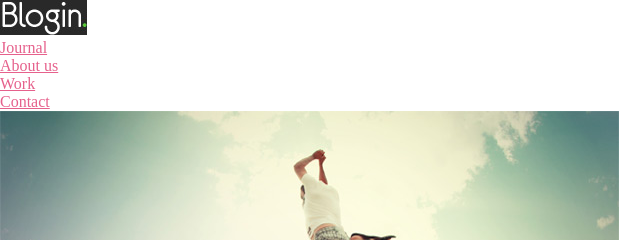
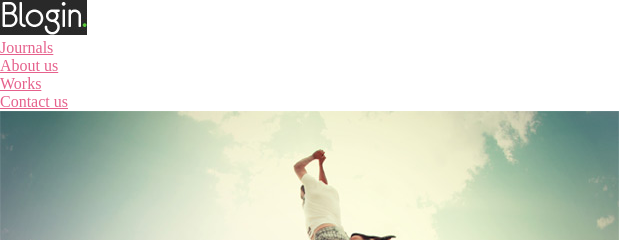
Before and after one commit to yqudrat/temp2.loc, a plain HTML site: page index.html in a window 1280 px wide. Shown: the top 240 px of the page, 0-640 px from the left. Drawn offline with Linux system fonts and the light colour scheme.

Commit message:
Menu nomlarinda o'zgarishlar bo'lid

```diff
--- a/index.html
+++ b/index.html
@@ -11,10 +11,10 @@
         <img src="images/logo.jpg" alt="" class="logo">
         <nav>
             <ul class="top-menu">
-                <li><a href="#">Journal</a></li>
+                <li><a href="#">Journals</a></li>
                 <li><a href="#">About us</a></li>
-                <li><a href="#">Work</a></li>
-                <li><a href="#">Contact</a></li>
+                <li><a href="#">Works</a></li>
+                <li><a href="#">Contact us</a></li>
             </ul>
         </nav>
     </div>
```
